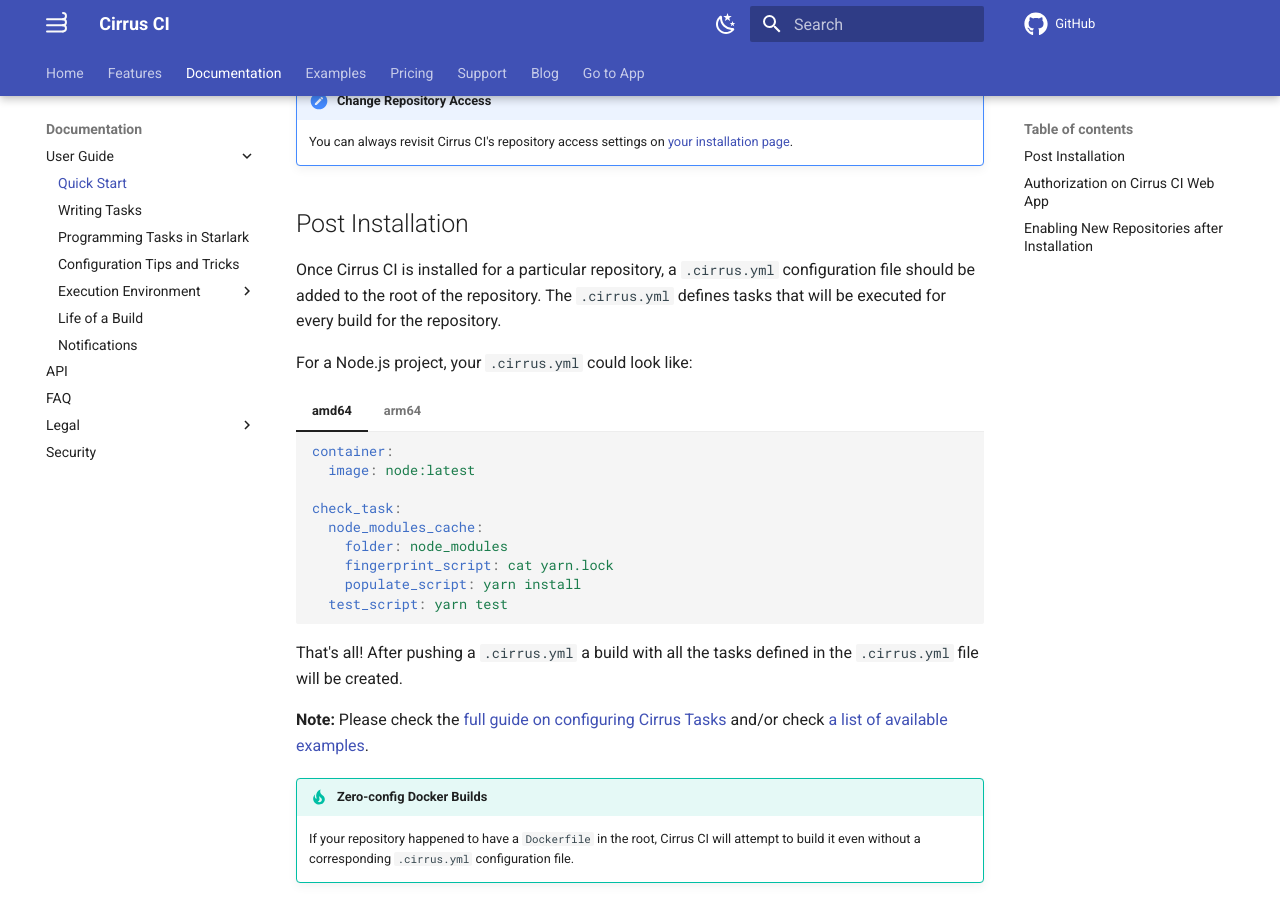
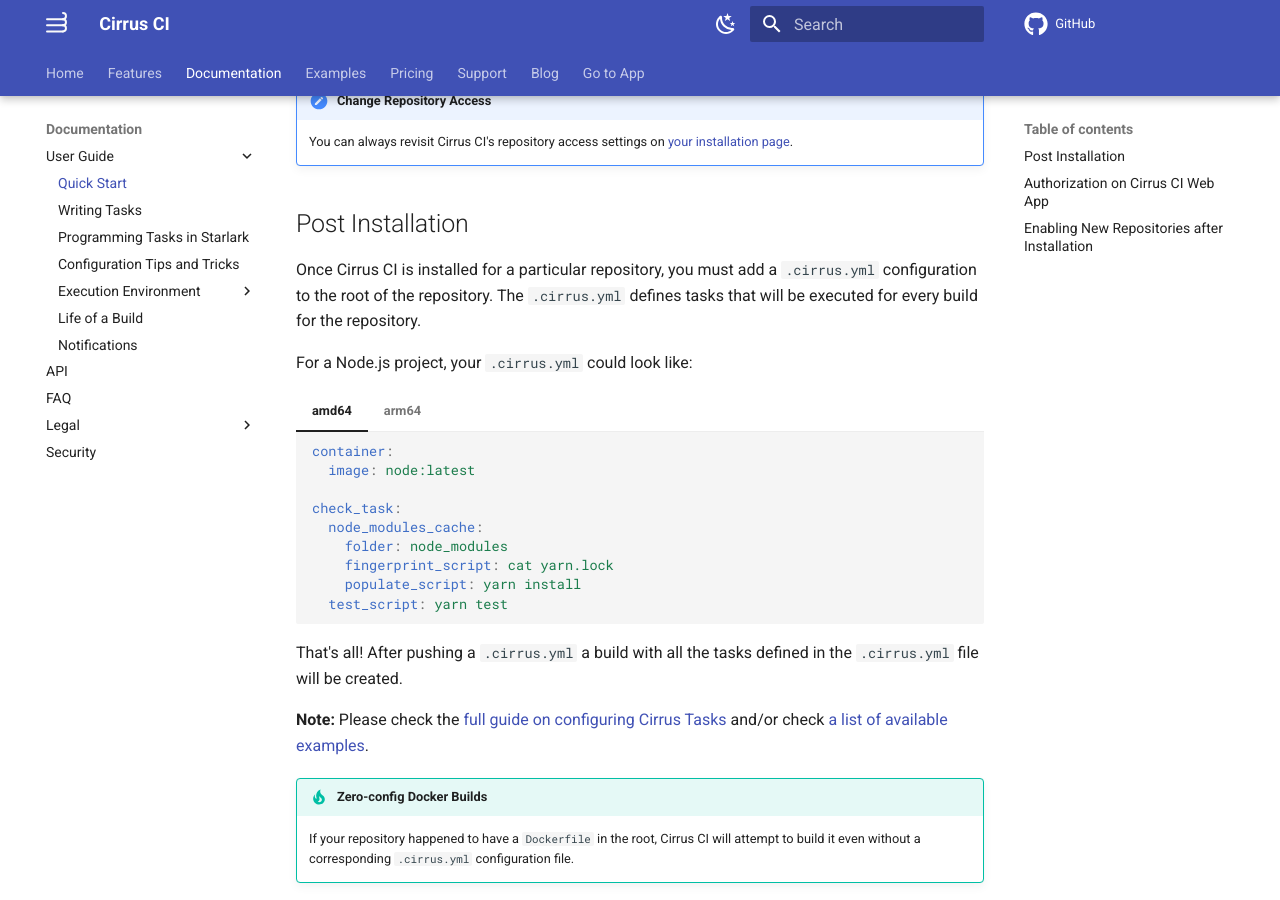
Before and after one commit to cirruslabs/cirrus-ci-docs, an MkDocs documentation site: the page built from docs/guide/quick-start.md, in a window 1280 px wide and 900 px high, scrolled down 1468 px. Built offline with MkDocs 1.6.1 and Material for MkDocs 9.7.7, drawn with Linux system fonts in a browser that asks for light colours; comment, search, counter and statistics services are not loaded.

Commit message:
Fix ambigious phrasing
I may just be idiotic, but I spent like 30 minutes trying to understand why a `.cirrus.yml` file wasn't magically appearing in my repository :smile:
Make it so that it explcitly says that *you* should add the `.cirrus.yml` file, and not that it should have been created.

```diff
--- a/docs/guide/quick-start.md
+++ b/docs/guide/quick-start.md
@@ -21,7 +21,7 @@ In contrast, classic OAuth Apps [don't have such restrictions](https://developer
 
 ## Post Installation
 
-Once Cirrus CI is installed for a particular repository, a `.cirrus.yml` configuration file should be added to the root of the repository.
+Once Cirrus CI is installed for a particular repository, you must add a `.cirrus.yml` configuration to the root of the repository.
 The `.cirrus.yml` defines tasks that will be executed for every build for the repository.
 
 For a Node.js project, your `.cirrus.yml` could look like:
```
